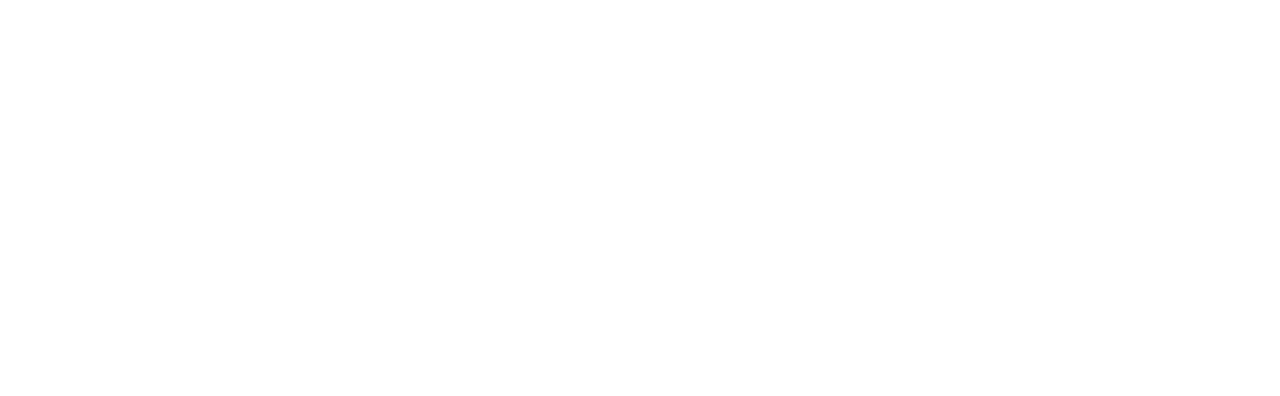
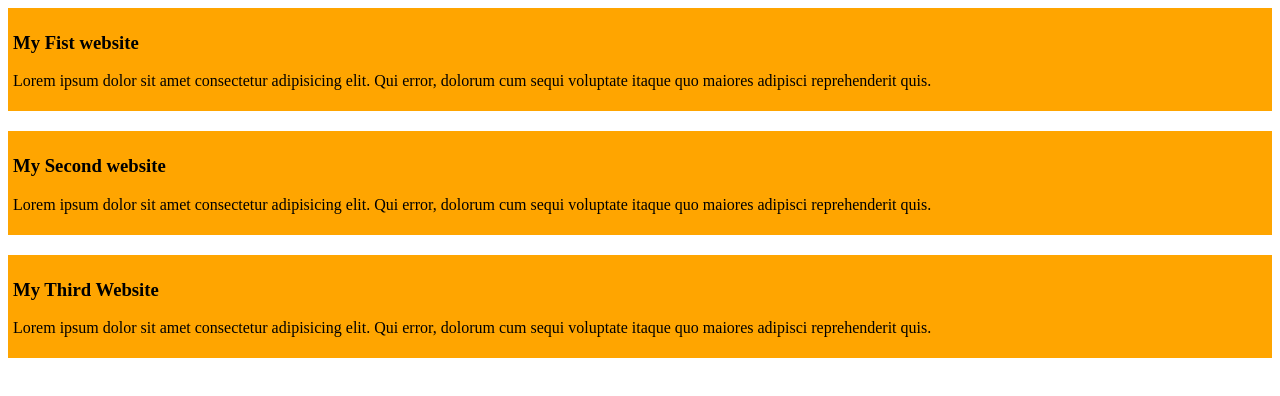
Before and after one commit to Mishukdev2001/my-february-first-repo, a plain HTML site: page index.html in a window 1280 px wide. Drawn offline with Linux system fonts and the light colour scheme.

Commit message:
new commitment

```diff
--- a/index.html
+++ b/index.html
@@ -4,8 +4,26 @@
     <meta charset="UTF-8">
     <meta name="viewport" content="width=device-width, initial-scale=1.0">
     <title>My February Git-Hub</title>
+    <link rel="stylesheet" href="styles/blog.css">
 </head>
 <body>
-
+    <div>
+        <h3>My Fist website</h3>
+        <p>
+            Lorem ipsum dolor sit amet consectetur adipisicing elit. Qui error, dolorum cum sequi voluptate itaque quo maiores adipisci reprehenderit quis.
+        </p>
+    </div>
+       <div>
+        <h3>My Second website</h3>
+        <p>
+            Lorem ipsum dolor sit amet consectetur adipisicing elit. Qui error, dolorum cum sequi voluptate itaque quo maiores adipisci reprehenderit quis.
+        </p>
+       </div>
+       <div>
+        <h3>My Third Website</h3>
+        <p>
+            Lorem ipsum dolor sit amet consectetur adipisicing elit. Qui error, dolorum cum sequi voluptate itaque quo maiores adipisci reprehenderit quis.
+        </p>
+       </div>
 </body>
 </html>
--- /dev/null
+++ b/styles/blog.css
@@ -0,0 +1,5 @@
+div{
+    background-color: orange;
+    padding: 5px;
+    margin-bottom:20px
+}
```
